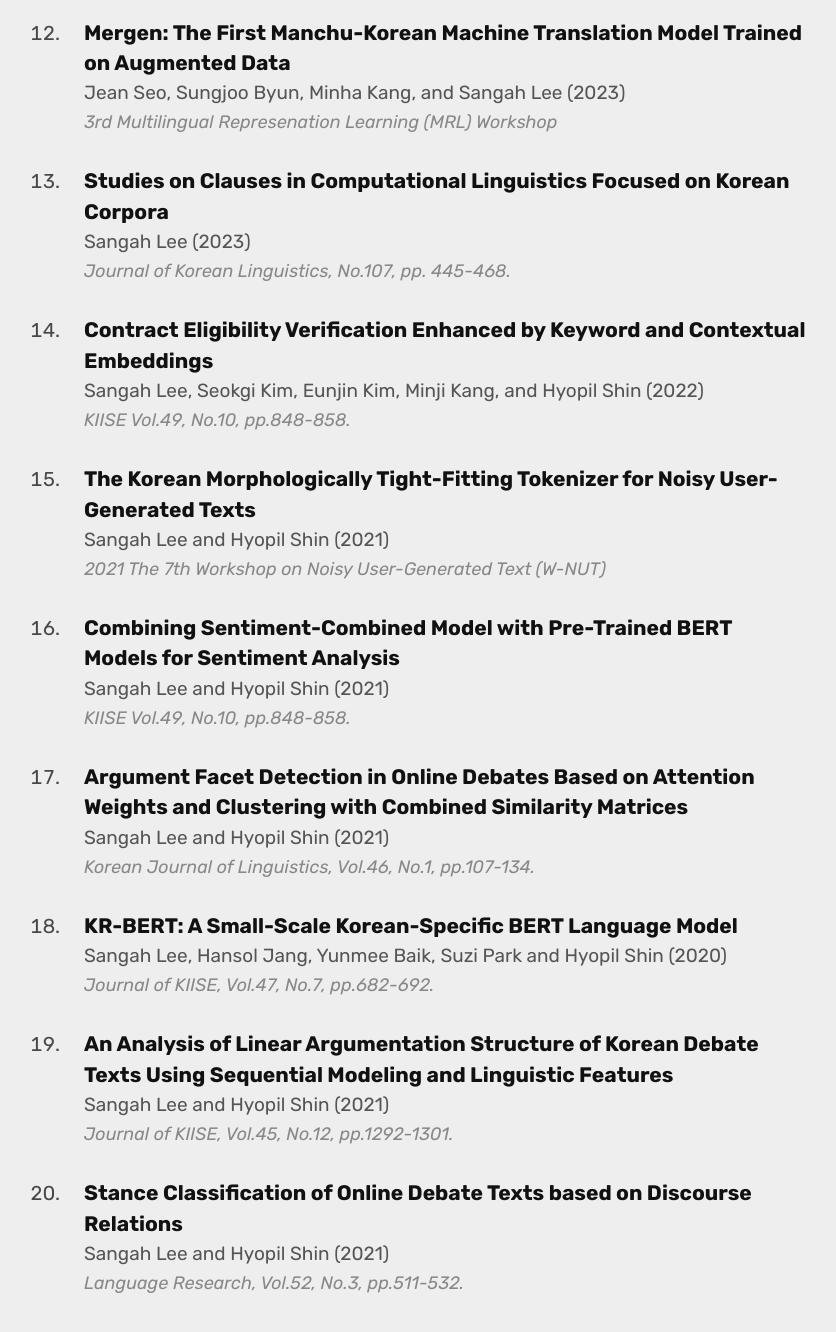
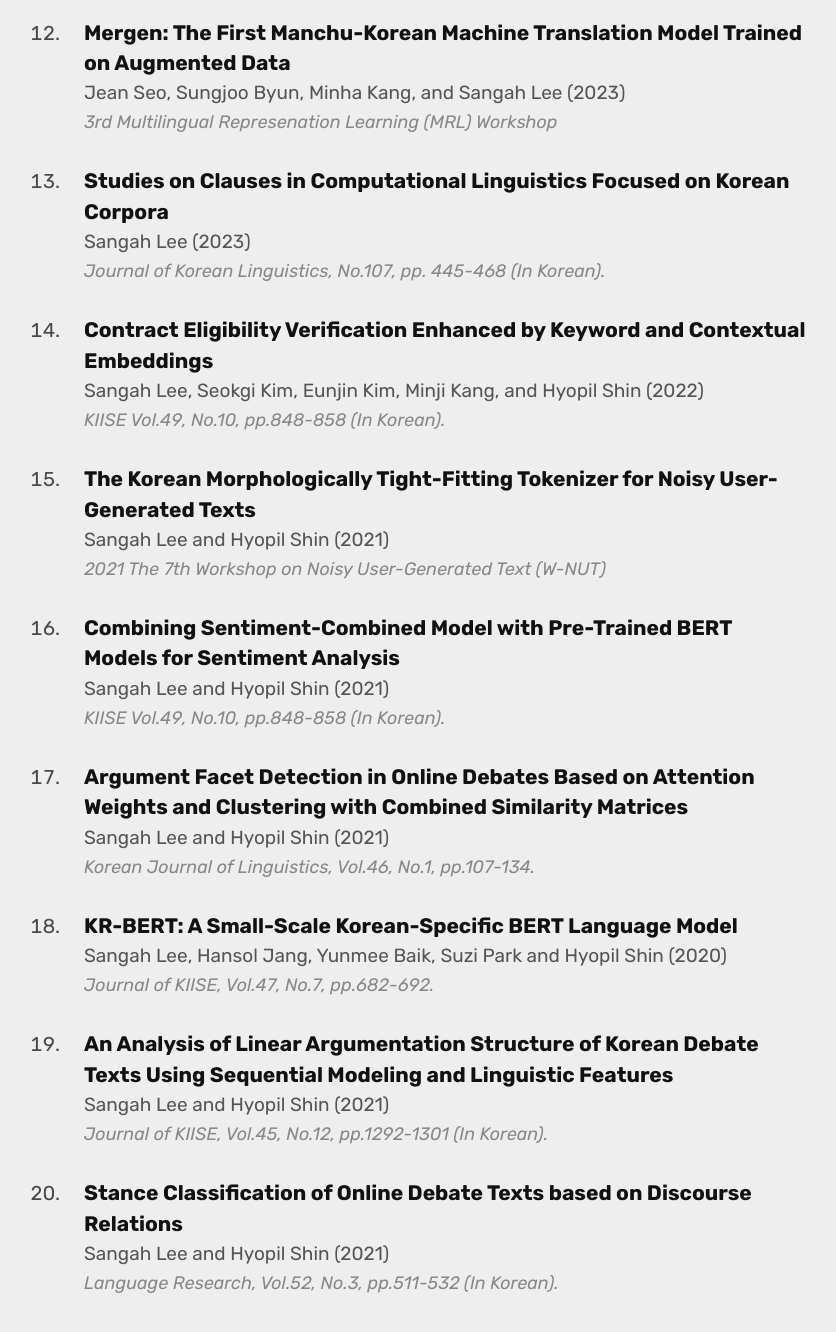
Before and after one commit to sanajlee/sanajlee.github.io, a Jekyll site: the page built from publications.md, in a window 1280 px wide and 1400 px high, scrolled down 2048 px. Shown: the top 1332 px of the window, without its empty margins (215-1051 px from the left). Built offline with Jekyll 4.4.1, drawn with Linux system fonts in a browser that asks for light colours; some web fonts are replaced; some of the changed text lies outside the part shown.

Commit message:
2026.04.21.

```diff
--- a/publications.md
+++ b/publications.md
@@ -75,7 +75,7 @@ published: true
 <li>
 <span class="pub-title"><a href="papers/priming.pdf">A Short Note on the Structural Priming in LLM: Focusing on Dative Constructions in Korean</a></span><br>
 <span class="pub-authors">Semoon Hoe and Sangah Lee (2024)</span><br>
-<span class="pub-venue">Language and Information, Vol.28, No.3, pp.111-142.</span>
+<span class="pub-venue">Language and Information, Vol.28, No.3, pp.111-142 (In Korean).</span>
 </li>
 
 <li>
@@ -123,13 +123,13 @@ published: true
 <li>
 <span class="pub-title"><a href="">Studies on Clauses in Computational Linguistics Focused on Korean Corpora</a></span><br>
 <span class="pub-authors">Sangah Lee (2023)</span><br>
-<span class="pub-venue">Journal of Korean Linguistics, No.107, pp. 445-468.</span>
+<span class="pub-venue">Journal of Korean Linguistics, No.107, pp. 445-468 (In Korean).</span>
 </li>
 
 <li>
 <span class="pub-title"><a href="papers/contract.pdf">Contract Eligibility Verification Enhanced by Keyword and Contextual Embeddings</a></span><br>
 <span class="pub-authors">Sangah Lee, Seokgi Kim, Eunjin Kim, Minji Kang, and Hyopil Shin (2022)</span><br>
-<span class="pub-venue">KIISE Vol.49, No.10, pp.848-858.</span>
+<span class="pub-venue">KIISE Vol.49, No.10, pp.848-858 (In Korean).</span>
 </li>
 
 <li>
@@ -141,7 +141,7 @@ published: true
 <li>
 <span class="pub-title"><a href="">Combining Sentiment-Combined Model with Pre-Trained BERT Models for Sentiment Analysis</a></span><br>
 <span class="pub-authors">Sangah Lee and Hyopil Shin (2021)</span><br>
-<span class="pub-venue">KIISE Vol.49, No.10, pp.848-858.</span>
+<span class="pub-venue">KIISE Vol.49, No.10, pp.848-858 (In Korean).</span>
 </li>
 
 <li>
@@ -159,13 +159,13 @@ published: true
 <li>
 <span class="pub-title"><a href="">An Analysis of Linear Argumentation Structure of Korean Debate Texts Using Sequential Modeling and Linguistic Features</a></span><br>
 <span class="pub-authors">Sangah Lee and Hyopil Shin (2021)</span><br>
-<span class="pub-venue">Journal of KIISE, Vol.45, No.12, pp.1292-1301.</span>
+<span class="pub-venue">Journal of KIISE, Vol.45, No.12, pp.1292-1301 (In Korean).</span>
 </li>
 
 <li>
 <span class="pub-title"><a href="">Stance Classification of Online Debate Texts based on Discourse Relations</a></span><br>
 <span class="pub-authors">Sangah Lee and Hyopil Shin (2021)</span><br>
-<span class="pub-venue">Language Research, Vol.52, No.3, pp.511-532.</span>
+<span class="pub-venue">Language Research, Vol.52, No.3, pp.511-532 (In Korean).</span>
 </li>
 
 </ol>
```
